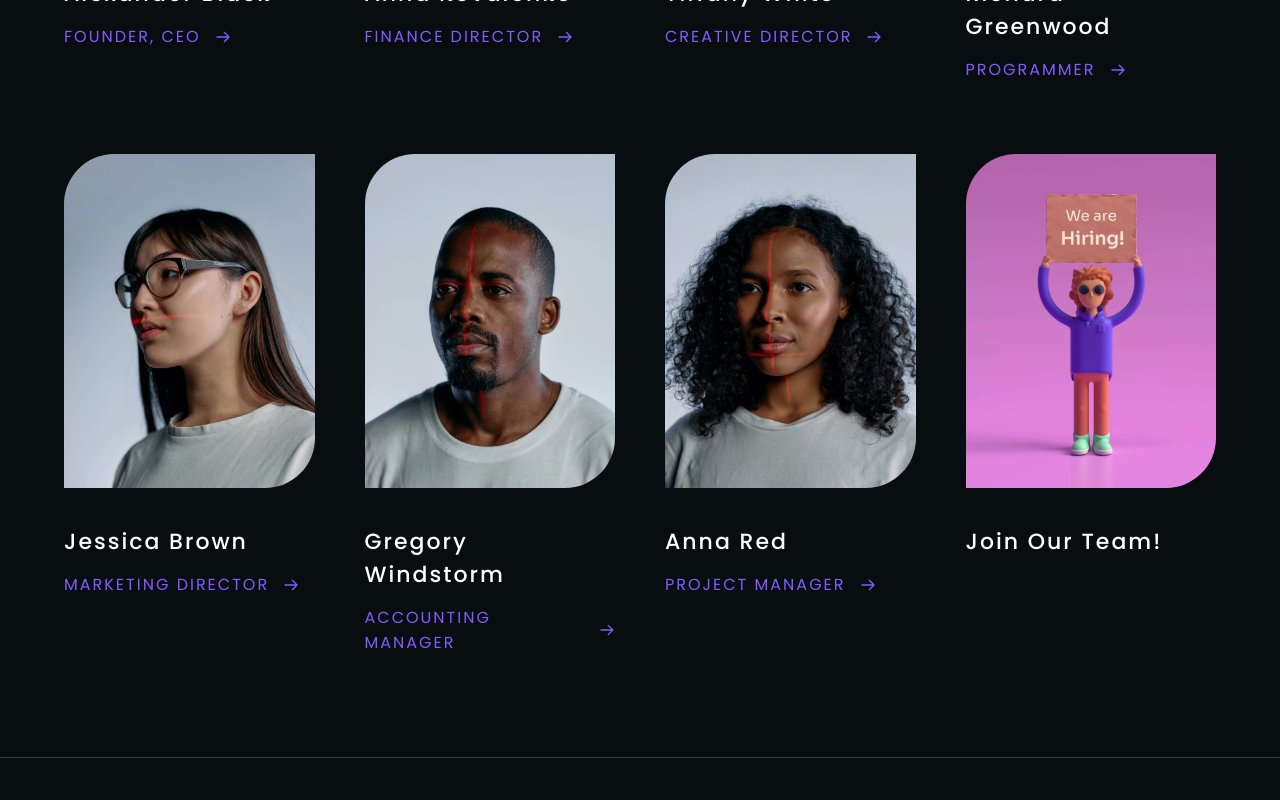
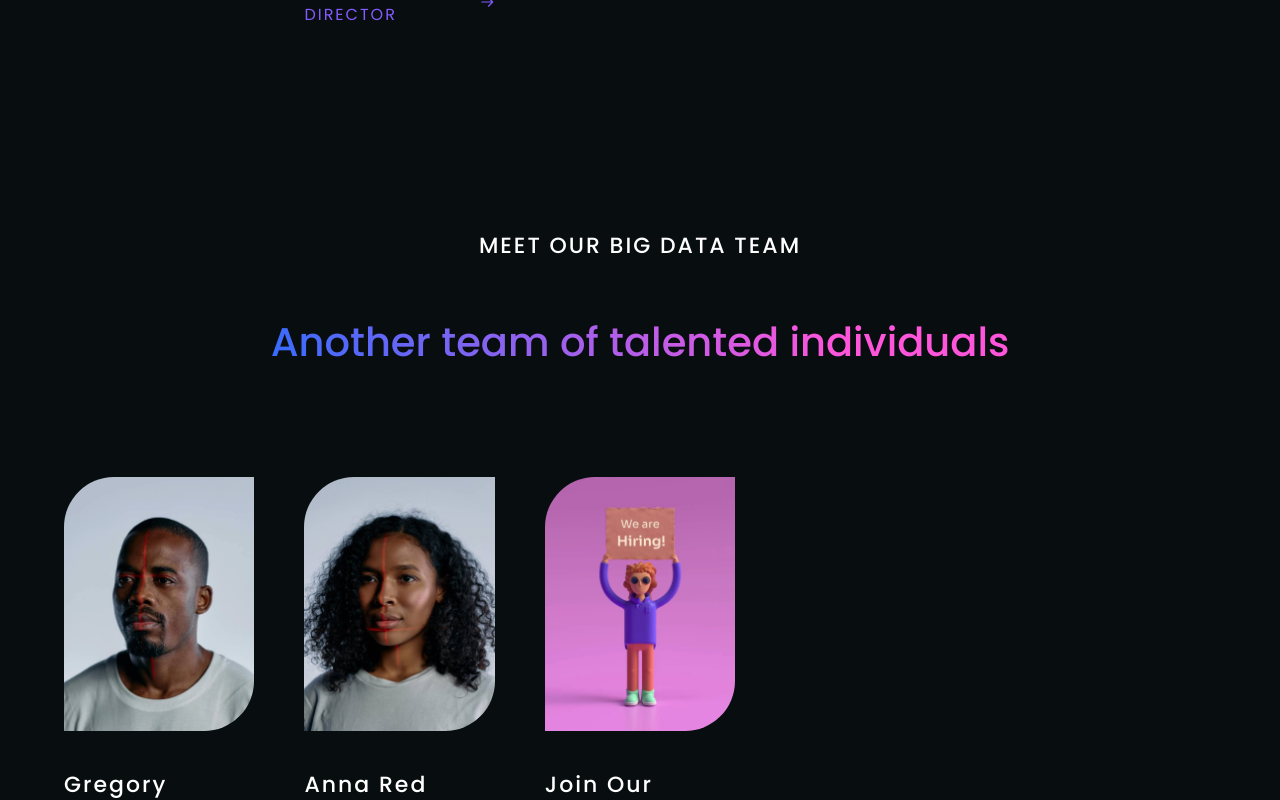
Before and after one commit to sunil9813/Creative-Agency-UI-Next-JS-, a Next.js app: page /team in a window 1280 px wide. Shown: the part 880-1680 px from the top of the page. Built offline with nearby package versions, Linux system fonts and the light colour scheme.

Commit message:
team animasi

```diff
--- a/assets/data/dummydata.js
+++ b/assets/data/dummydata.js
@@ -171,7 +171,7 @@ export const blogdata = [
     date: "OCTOBER 8, 2023",
   },
 ]
-export const teamdata = [
+export const teamdata1 = [
   {
     id: 1,
     title: "Alexander Black",
@@ -202,6 +202,8 @@ export const teamdata = [
     cover: "../images/t5.jpg",
     post: "MARKETING DIRECTOR",
   },
+]
+export const teamdata2 = [
 {
   id: 6,
   title: "Gregory Windstorm",
--- a/package.json
+++ b/package.json
@@ -9,10 +9,12 @@
     "lint": "next lint"
   },
   "dependencies": {
+    "framer-motion": "^10.16.4",
     "next": "13.3.0",
     "react": "18.2.0",
     "react-dom": "18.2.0",
     "react-icons": "^4.8.0",
+    "react-intersection-observer": "^9.5.2",
     "react-slick": "^0.29.0",
     "sass": "^1.61.0",
     "slick-carousel": "^1.8.1"
--- a/sections/Team.js
+++ b/sections/Team.js
@@ -1,28 +1,55 @@
-import { teamdata } from "@/assets/data/dummydata"
-import { Card } from "@/components/common/Card"
-import { Title, TitleSm } from "@/components/common/Title"
-import team from "@/pages/team"
-import React from "react"
+import React  from 'react';
+import { motion } from 'framer-motion';
+import { useInView } from 'react-intersection-observer';
+import { teamdata1, teamdata2 } from '@/assets/data/dummydata';
+import { Card } from '@/components/common/Card';
+import { Title, TitleSm } from '@/components/common/Title';
 
 const Team = () => {
+  const [bagiancs, inView1] = useInView({triggerOnce: true});
+  const [bagianbd, inView2] = useInView({triggerOnce: true});
+
   return (
     <>
-      <section className='agency bg-top'>
+      <section className='agency bg-top' ref={bagiancs}>
         <div className='container'>
           <div className='heading-title'>
-            <TitleSm title='MEET OUR TEAM' /> <br />
+            <TitleSm title='MEET OUR CYBER SECURITY TEAM' /> <br />
             <br />
             <Title title='A team of smart & passionate creatives' className='title-bg' />
           </div>
-          <div className='grid-4 py'>
-            {teamdata.map((item) => (
+          <motion.div
+            initial={{ opacity: 0, z: -100 }}
+            animate={{ opacity: inView1 ? 1 : 0, z: inView1 ? 0 : -100, transition: { duration: 1.3 } }}
+            className='grid-5 py'
+          >
+            {teamdata1.map((item) => (
               <Card data={item} key={item.id} caption={item.post} />
             ))}
+          </motion.div>
+        </div>
+      </section>
+
+      <section className='agency bg-top' ref={bagianbd}>
+        <div className='container'>
+          <div className='heading-title'>
+            <TitleSm title='MEET OUR BIG DATA TEAM' />
+            <br />
+            <br />
+            <Title title='Another team of talented individuals' className='title-bg' />
           </div>
+          <motion.div
+            initial={{ opacity: 0, z: -100 }}
+            animate={{ opacity: inView2 ? 1 : 0, z: inView2 ? 0 : -100, transition: { duration: 1.3 } }}
+            className='grid-5 py'
+          >
+            {teamdata2.map((item) => (
+              <Card data={item} key={item.id} caption={item.post} />
+            ))}
+          </motion.div>
         </div>
       </section>
     </>
-  )
-}
-
-export default Team
+  );
+};
+export default Team;
--- a/styles/_function.scss
+++ b/styles/_function.scss
@@ -17,6 +17,9 @@
 }
 .grid-4 {
   @include grid(repeat(4, 1fr), 50px);
+}
+.grid-5 {
+  @include grid(repeat(5, 1fr), 50px);
 }
 
 .grid-6 {
@@ -39,7 +42,8 @@
   .grid-2,
   .grid-3,
   .grid-6,
-  .grid-4 {
+  .grid-4,
+  .grid-5 {
     @include grid(repeat(1, 1fr), 50px);
   }
 }
```
Also changed, not shown: 1 other file (tests, documents, lock files or other folders). Lines whose indentation alone changed are shown as unchanged.
